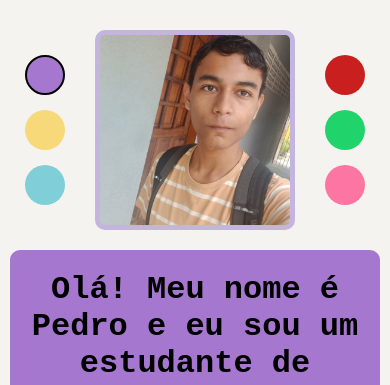
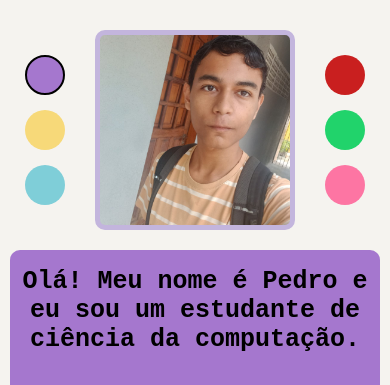
Before and after one commit to pedroagaeme/portfolio, a plain HTML site: page portfolio/index.html in a window 390 px wide. Shown: the top 385 px of the page. Drawn offline with Linux system fonts and the light colour scheme.

Commit message:
Update style.css

```diff
--- a/portfolio/style.css
+++ b/portfolio/style.css
@@ -315,4 +315,9 @@ body {
     .square:target {
         height:200px;
     }
+
+   @media only screen and (max-width: 600px) {
+     h1 {
+      font-size: 25px;
+    }
   }
```
